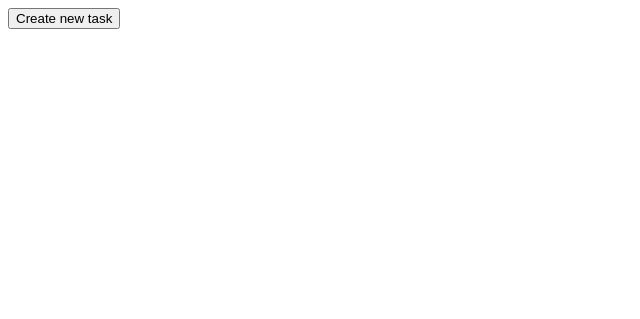
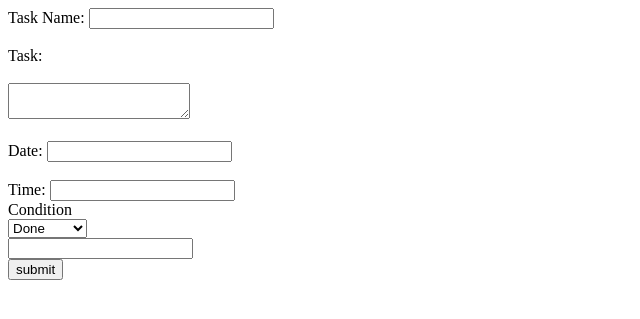
Before and after one commit to mahdivedad/TaskNevis, a Flask app: template templates/Task.html in a window 1280 px wide. Shown: the top 319 px of the page, without its empty margins (0-640 px from the left). Run offline with Flask 3, Linux system fonts and the light colour scheme; the template is opened without the code that fills it, so the values that code supplies are empty.

Commit message:
Task page and Datebase insert codes added

```diff
--- a/app.py
+++ b/app.py
@@ -33,11 +33,17 @@ class TASK(Base):
     task = Column("task", String, primary_key=True)
     description = Column("describtion", String)
     owner = Column(String, ForeignKey("users.username"))
+    Date = Column("Date",String)
+    Time = Column("Time",String)
+    Condition=Column=("Condition",String)
 
-    def __init__(self, task, describtion, owner):
+    def __init__(self, task, describtion, owner, Date, Time, Condition):
         self.task = task
         self.description = describtion
         self.owner = owner
+        self.Date = Date
+        self.Time = Time
+        self.Condition = Condition
 
     def __repr__(self):
         return f"({self.task}) {self.description} written by {self.owner}"
@@ -134,6 +140,21 @@ def changepassword():
             return render_template("changepassword.html", invalid = True, username = username)
     return redirect("/")
 
+@app.route("/Task", methods=["POST","GET"])
+def Task():
+    if request.method == "POST":
+         task=request.form.get("TaskName")
+         description=request.form.get("Task")
+         owner=request.form.get("Username")
+         Date=request.form.get("DateInput")
+         Time=request.form.get("TimeInput")
+         Condition=request.form.get("condition")
+
+
+    task = TASK(task, description, owner, Date, Time, Condition)
+    session.add(task)
+    session.commit()
+    return ("Done")
 
 if __name__ == "__main__":
     app.run(debug=True)
--- a/templates/Task.html
+++ b/templates/Task.html
@@ -4,96 +4,45 @@
     <meta charset="UTF-8">
     <meta name="viewport" content="width=device-width, initial-scale=1.0">
     <title>Document</title>
-    <script> // Task creating variable
-        var Html_Dg;
-        // Hour variable
-        var Hour = new Date().getHours();
-        // minutes variable
-        var Minute = new Date().getMinutes();
-        // Year variable
-        var Year = new Date().getFullYear();
-        // Month variable
-        var Month = new Date().getMonth();
-        // Day variable
-        var Day = new Date().getDay();
-        // describtion of Task
-        var Task;
-        // Name of Task
-        var NameTask
-        var Time;
-        var date;
-        var Condition;
-        var MainMinute;
-        function CreateTaskFunction(){
-            Html_Dg=
-            '<br>'+
-            '<div>'+
-            'Name of Task: <input type="text" id="TaskNameinput">'+
-            '</div>'+
-            '<br>'+
-            '<div>'+
-            '<div>'+
-            '<lable>'+
-            'Task'+
-            '</lable>'+
-            '</div>'+
-            '<br>'+
-            '<textarea id="Task" style="width: 40%;height: 200px"></textarea>'+
-            '</div>'+
-            '<br>'+
-            '<div>'+
-            '<br>'+
-            '<div>'+'Time : <input id="TimeInput">'+
-            '</div>'+
-            '<br>'+
-            '<div>'+
-            'Date : <input id="DateInput">'+
-            '</div>'+
-            '<br>'+
-            '<div>'+
-            'Condition : <select id="Condition">'+
-            '<option value="Nothing">-</option>'+
-            '<option value="Done">Done</option>'+
-            '<option value="Doing">Doing</option>'+
-            '<option value="Undone">Undone</option>'+
-            '</select>'+'</div>'+
-            '<br>'+'<div>'+
-            '<button onclick="PutTaskFunction()">put</button>'+
-            '<button onclick="DeleteTaskFunction()">delete</button>'+
-            '</div>';
-            document.getElementById("TaskCreatingID").innerHTML=Html_Dg;
-            if(Minute<10){
-                MainMinute="0"+Minute;
-            }
-            else{
-                MainMinute=Minute;
-            }
-            document.getElementById("TimeInput").value=Hour+":"+MainMinute;
-            document.getElementById("DateInput").value=Day+"/"+Month+"/"+Year;
-        }
-
-        function PutTaskFunction(){
-            Task=document.getElementById("Task").value;
-            date=document.getElementById("DateInput").value;
-            Time=document.getElementById("TimeInput").value;
-            Condition=document.getElementById("Condition").value;
-            NameTask=document.getElementById("TaskNameinput").value;
-            $.ajax({
-                method:"POST",
-                URL:"/Task/PutTaskFunction?Task="+Task+"&date="+date+"&Time="+Time+"&Condition="+Condition+"&NameTask="+NameTask,
-                success:function(result){
-                    alert("helloworld");
-                }
-            })
-        }
-        function DeleteTaskFunction(){
-            document.getElementById("TaskCreatingID").innerHTML="";
-        }</script>
 </head>
 <body>
     <div>
-    <button onclick="CreateTaskFunction()">Create new task</button>
-    </div>
-    <div id="TaskCreatingID"></div>
+        <form action="/Task" method="post">
+            <div>
+                Task Name: <input id="TaskName" name="TaskName">
+            </div>
+            <br>
+            <div>
+                <lable>Task: </lable>
+            </div>
+            <br>
+            <div>
+                <textarea name="Task" id="Task"></textarea>
+            </div>
+            <br>
+            <div>
+                Date: <input type="text" id="DateInput" name="DateInput">
+            </div>
+            <br>
+            <div>
+                Time: <input type="text" id="TimeInput" name="TimeInput">
+            </div>
+            <div>
+                <lable>Condition</lable>
+            </div>
+            <div>
+                <select name="con" id="con">
+                    <option value="Done">Done</option>
+                    <option value="Doing">Doing</option>
+                    <option value="Not Done">Not Done</option>
+                </select>
+            </div>
+            <input id="condition" name="condition">
+            <br>
+            <div>
+                <input type="submit" value="submit">
+            </div>
+        </form>
+    <div>
 </body>
 </html>
```
